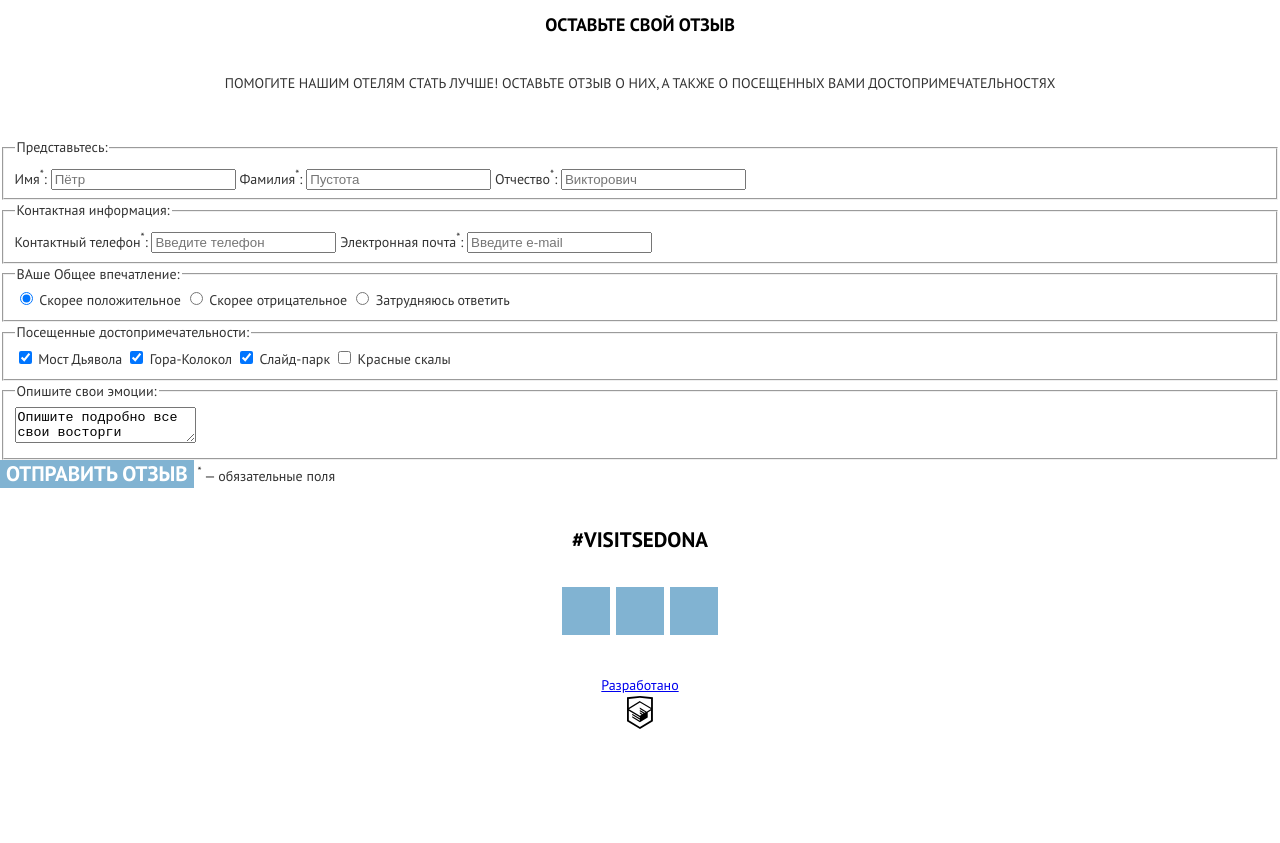
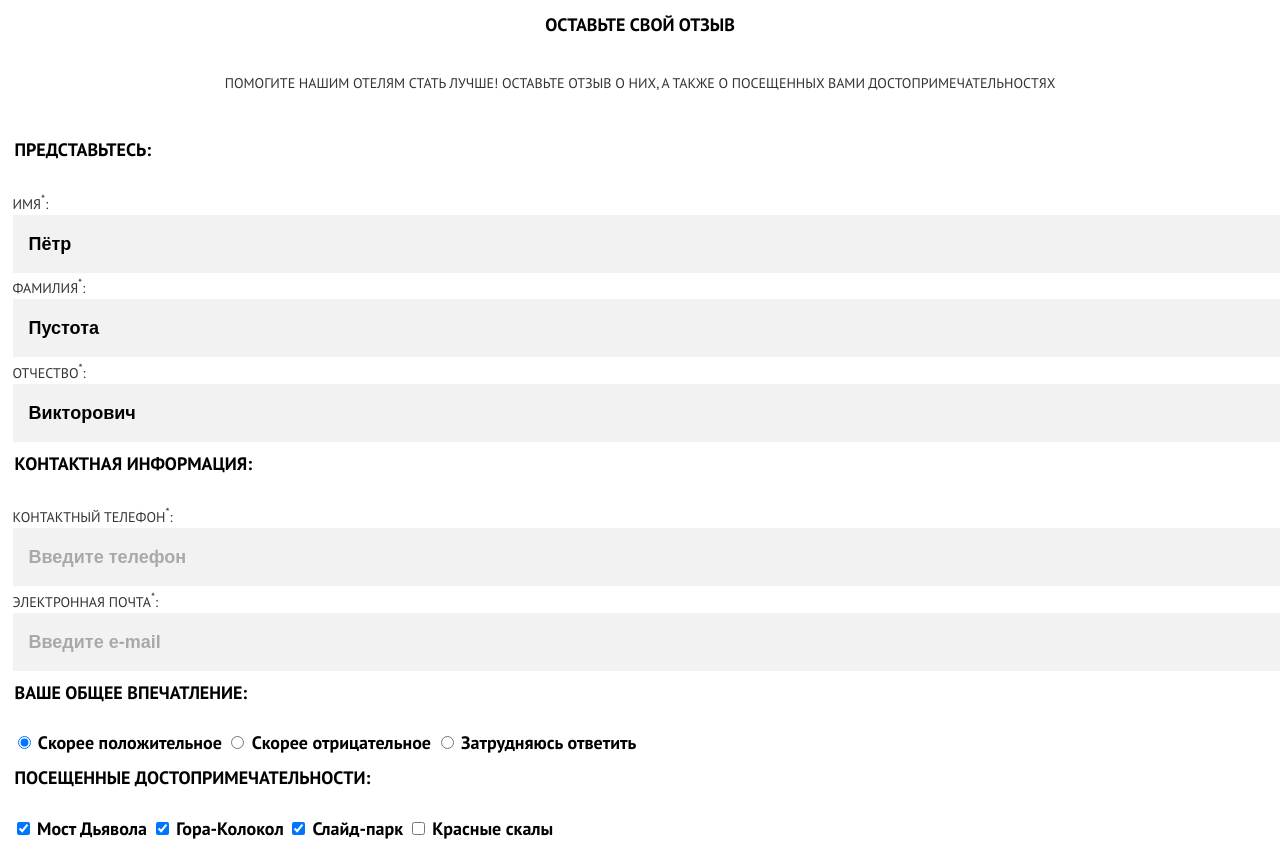
Before and after one commit to silkroadbum/1112261-sedona-27, a website: page source/form.html in a window 1280 px wide. Shown: the part 560-1403 px from the top of the page. Before the commit the page ends 1319 px from the top, so only its background shows below. Drawn offline with nearby package versions, Linux system fonts and the light colour scheme; files that its build step writes are made by us from their sources.

Commit message:
стилизовал поле комментария на странице формы отзывов

```diff
--- a/source/form.html
+++ b/source/form.html
@@ -70,43 +70,43 @@
             </label>
           </fieldset>
           <fieldset class="review__field-group">
-            <legend class="review__title">ВАше Общее впечатление:</legend>
-            <label class="review__control">
-              <input class="review__input-control" type="radio" name="impression" value="positive" checked>
+            <legend class="review__title">Ваше общее впечатление:</legend>
+            <label class="review__control-label">
+              <input class="review__input" type="radio" name="impression" value="positive" checked>
               Скорее положительное
             </label>
-            <label class="review__control">
-              <input class="review__input-control" type="radio" name="impression" value="negative">
+            <label class="review__control-label">
+              <input class="review__input" type="radio" name="impression" value="negative">
               Скорее отрицательное
             </label>
-            <label class="review__control">
-              <input class="review__input-control" type="radio" name="impression" value="unknown">
+            <label class="review__control-label">
+              <input class="review__input" type="radio" name="impression" value="unknown">
               Затрудняюсь ответить
             </label>
           </fieldset>
           <fieldset class="review__field-group">
             <legend class="review__title">Посещенные достопримечательности:</legend>
-            <label class="review__control">
+            <label class="review__control-label review__control-label--capitalize">
               <input class="review__input-control" type="checkbox" name="bridge-devil" checked>
-              Мост Дьявола
+              Мост дьявола
             </label>
-            <label class="review__control">
-              <input class="review__input-control" type="checkbox" name="mount-bell" checked>
-              Гора-Колокол
+            <label class="review__control-label review__control-label--capitalize">
+              <input class="review__input" type="checkbox" name="mount-bell" checked>
+              Гора-колокол
             </label>
-            <label class="review__control">
-              <input class="review__input-control" type="checkbox" name="slide-park" checked>
+            <label class="review__control-label">
+              <input class="review__input" type="checkbox" name="slide-park" checked>
               Слайд-парк
             </label>
-            <label class="review__control">
-              <input class="review__input-control" type="checkbox" name="red-rocks">
+            <label class="review__control-label">
+              <input class="review__input" type="checkbox" name="red-rocks">
               Красные скалы
             </label>
           </fieldset>
           <fieldset class="review__field-group">
             <legend class="review__title">Опишите свои эмоции:</legend>
             <label class="visually-hidden" for="comment">Поле ввода комментария:</label>
-            <textarea name="review__comment" id="comment">Опишите подробно все свои восторги</textarea>
+            <textarea class="review__comment" name="review-comment" id="comment">Опишите подробно все свои восторги</textarea>
           </fieldset>
           <button class="review__button button" type="submit">Отправить отзыв</button>
           <span class="review__note"><sup>*</sup> — обязательные поля</span>
--- /dev/null
+++ b/source/less/blocks/review.less
@@ -0,0 +1,86 @@
+.review__field-group {
+  border: none;
+}
+
+.review__title {
+  margin: 0;
+  margin-bottom: 20px;
+  color: #000000;
+  font-weight: 700;
+  font-size: 18px;
+  line-height: 26px;
+  text-transform: uppercase;
+}
+
+.review__control {
+  text-transform: uppercase;
+}
+
+.review__text-field {
+  color: #000000;
+  font-weight: 700;
+  font-size: 18px;
+  line-height: 26px;
+  padding: 16px;
+  background-color: #f2f2f2;
+  border: none;
+  width: 100%;
+
+  &::placeholder {
+    color: #000000;
+    font-weight: 700;
+    font-size: 18px;
+    line-height: 26px;
+  }
+
+  &--contacts::placeholder {
+    color: rgba(0, 0, 0, 0.3);
+    font-weight: 700;
+    font-size: 18px;
+    line-height: 26px;
+  }
+}
+
+.review__input-control {
+  color: #000000;
+  font-weight: 700;
+  font-size: 18px;
+  line-height: 26px;
+}
+
+.review__control-label {
+  color: #000000;
+  font-weight: 700;
+  font-size: 18px;
+  line-height: 26px;
+
+  &--capitalize {
+    text-transform: capitalize;
+  }
+}
+
+.review__button {
+  width: 100%;
+  padding: 16px 0 16px 0;
+}
+
+.review__comment {
+  font-family: inherit;
+  width: 100%;
+  border: none;
+  background-color: #f2f2f2;
+  padding: 16px;
+  color: rgba(0, 0, 0, 0.3);
+  font-weight: 700;
+  font-size: 18px;
+  line-height: 26px;
+}
+
+.review__note {
+  display: block;
+  color: rgba(51, 51, 51, 0.6);
+  font-size: 12px;
+  line-height: 21px;
+  text-transform: uppercase;
+  text-align: right;
+}
--- a/source/less/style.less
+++ b/source/less/style.less
@@ -10,5 +10,6 @@
 @import "./blocks/benefits.less";
 @import "./blocks/offer.less";
 @import "./blocks/gallery.less";
+@import "./blocks/review.less";
 @import "./blocks/main-footer.less";
 @import "./blocks/social.less";
```
